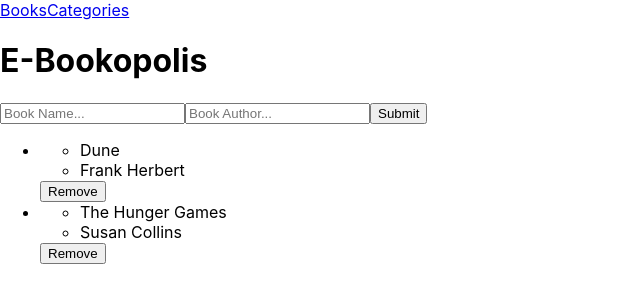
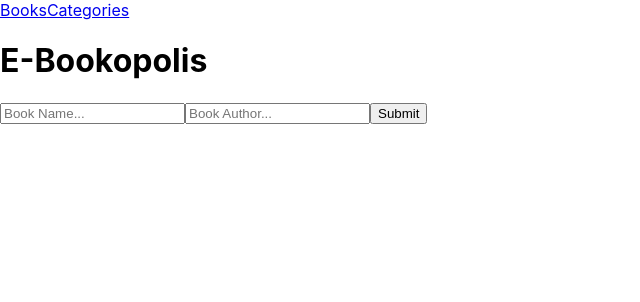
Before and after one commit to HAMMAS-SALEEM/E-Bookopolis, a React (Create React App) app: page / in a window 1280 px wide. Shown: the top 302 px of the page, without its empty margins (0-640 px from the left). Built offline with nearby package versions, Linux system fonts and the light colour scheme.

Commit message:
Successfully added redux to application

```diff
--- a/src/components/AddBook.js
+++ b/src/components/AddBook.js
@@ -1,33 +1,19 @@
-import React, { useState } from 'react';
-import { useDispatch } from 'react-redux';
-import { addBook } from '../redux/books/books';
+import React from 'react';
+import PropTypes from 'prop-types';
 
-const AddBook = () => {
-  const [title, setTitle] = useState('');
-  const [author, setAuthor] = useState('');
-  const dispatch = useDispatch();
-  const submitBook = (e) => {
-    e.preventDefault();
-    const form = e.target;
-    const book = {
-      id: new Date().getTime().toString(),
-      title,
-      author,
-    };
-    dispatch(addBook(book));
-    setTitle('');
-    setAuthor('');
-    form.reset();
-  };
-  return (
+const AddBook = ({ submitBook, bookDetail }) => (
   <>
     <form id="form" onSubmit={submitBook}>
-        <input type="text" id="book-title" name="title" className="book" placeholder="Book Name..." onChange={(e) => setTitle(e.target.value)} required />
-        <input type="text" id="book-author" name="author" className="book" placeholder="Book Author..." onChange={(e) => setAuthor(e.target.value)} required />
+      <input type="text" id="book-title" name="title" className="book" placeholder="Book Name..." onChange={bookDetail} required />
+      <input type="text" id="book-author" name="author" className="book" placeholder="Book Author..." onChange={bookDetail} required />
       <input type="submit" />
     </form>
   </>
 );
+
+AddBook.propTypes = {
+  submitBook: PropTypes.func.isRequired,
+  bookDetail: PropTypes.func.isRequired,
 };
 
 export default AddBook;
--- a/src/components/Books.js
+++ b/src/components/Books.js
@@ -1,22 +1,53 @@
-import React from 'react';
+import React, { useState } from 'react';
+import { useDispatch } from 'react-redux';
 import AddBook from './AddBook';
 import SingleBook from './SingleBook';
+import store from '../redux/configureStore';
+import { addBook, removeBook } from '../redux/books/books';
 
 const Books = () => {
-  const booksArray = [{
-    id: '1', title: 'Dune', author: 'Frank Herbert',
-  }, {
-    id: '2', title: 'The Hunger Games', author: 'Susan Collins',
-  }];
+  const [title, setTitle] = useState('');
+  const [author, setAuthor] = useState('');
+  const [books, setBooks] = useState([]);
+  const dispatch = useDispatch();
+  const submitBook = (e) => {
+    e.preventDefault();
+    const form = e.target;
+    const book = {
+      id: new Date().getTime().toString(),
+      title,
+      author,
+    };
+    dispatch(addBook(book));
+    setTitle('');
+    setAuthor('');
+    form.reset();
+    setBooks(store.getState().booksReducer);
+  };
+
+  const bookDetail = (e) => {
+    const { value } = e.target;
+    if (e.target.id === 'book-title') {
+      setTitle(value);
+    } else {
+      setAuthor(value);
+    }
+  };
+
+  const removeSingleBook = (e) => {
+    const { id } = e.target;
+    dispatch(removeBook(id));
+    setBooks(store.getState().booksReducer);
+  };
   return (
     <>
       <h1 className="books-page-title">E-Bookopolis</h1>
-      <AddBook />
+      <AddBook submitBook={submitBook} bookDetail={bookDetail} />
       <ul className="books-container">
         {
-              booksArray.map((book) => (
+              books.map((book) => (
                 <li key={book.id}>
-                  <SingleBook book={book} />
+                  <SingleBook book={book} removeSingleBook={removeSingleBook} />
                 </li>
               ))
           }
--- a/src/components/SingleBook.js
+++ b/src/components/SingleBook.js
@@ -1,15 +1,7 @@
 import React from 'react';
 import PropTypes from 'prop-types';
-import { useDispatch } from 'react-redux';
-import { removeBook } from '../redux/books/books';
 
-const SingleBook = ({ book }) => {
-  const dispatch = useDispatch();
-  const removeSingleBook = (e) => {
-    const { id } = e.target;
-    dispatch(removeBook(id));
-  };
-  return (
+const SingleBook = ({ book, removeSingleBook }) => (
   <>
     <ul>
       <li>{book.title}</li>
@@ -18,7 +10,6 @@ const SingleBook = ({ book }) => {
     <input type="button" className="remove-btn" onClick={removeSingleBook} id={book.id} value="Remove" />
   </>
 );
-};
 
 export default SingleBook;
 
@@ -28,4 +19,5 @@ SingleBook.propTypes = {
     author: PropTypes.string,
     id: PropTypes.string,
   }).isRequired,
+  removeSingleBook: PropTypes.func.isRequired,
 };
```
Lines whose indentation alone changed are shown as unchanged.
